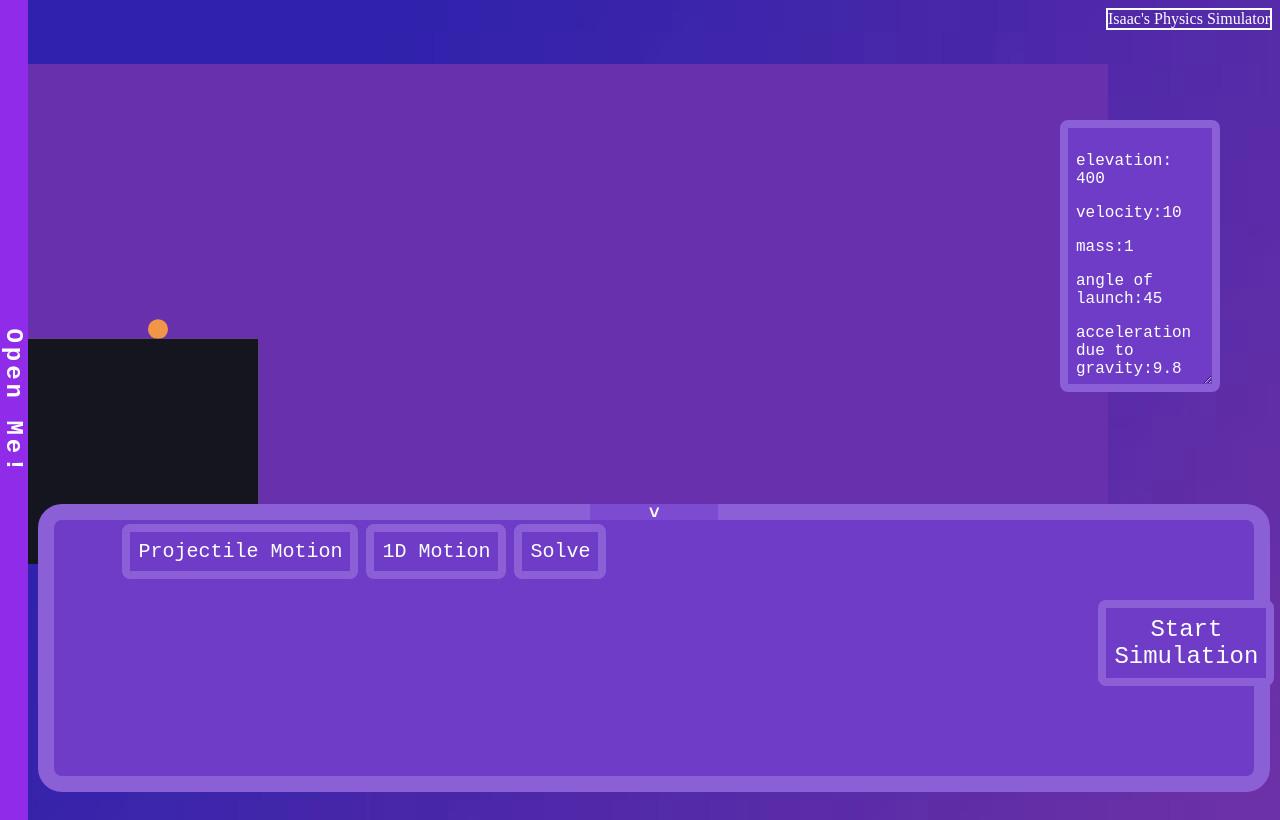
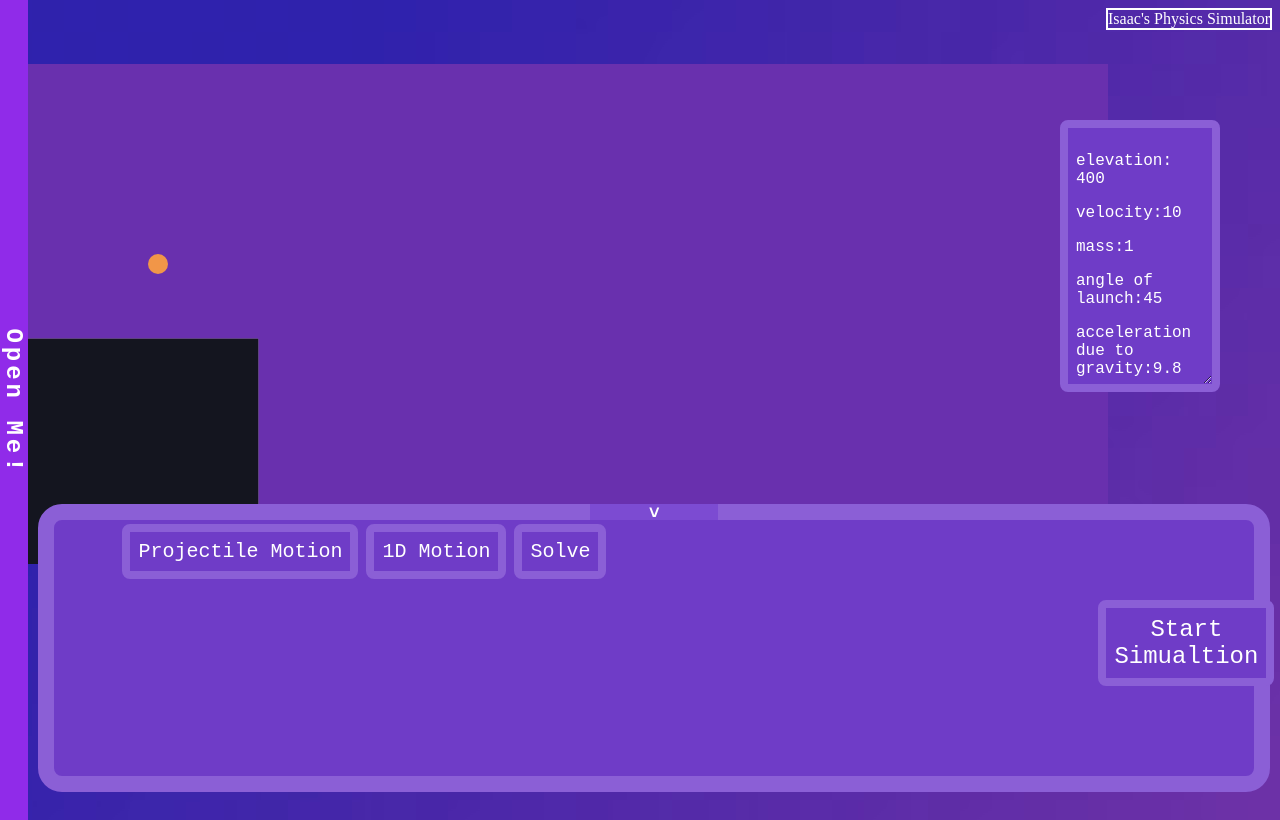
Before and after one commit to GeetHubUser814/Physics-Sim2, a React (Vite) app in the folder Physics-simulator-app/: page / in a window 1280 px wide. Built offline with nearby package versions, Linux system fonts and the light colour scheme.

Commit message:
ADDED AN INITIAL VELOCITY, NEXT TIE IT TO THE FORM INPUT

```diff
--- a/Physics-simulator-app/src/DashKinematics.jsx
+++ b/Physics-simulator-app/src/DashKinematics.jsx
@@ -114,11 +114,24 @@ function DashKinematics() {
         setSubmitReceipt(projectileSim);
     };
 
+    const [isRunning, setIsRunning] = useState(false);
+
     function startSimulation(){
-        setStoreProjectileSim(submitReceipt);
+        if(!isRunning){
+            setStoreProjectileSim(submitReceipt);
+            const startSimulation = new CustomEvent("startSimulation");
+            window.dispatchEvent(startSimulation);
+            setIsRunning(true);
+        }else{
+            const endSimulation = new CustomEvent("endSimulation");
+            window.dispatchEvent(endSimulation);
+            setIsRunning(false);
+        }
     }
 
-
+    function switchSimulationBtn(){
+        setIsRunning(true);
+    }
 
     return(
         <div>
@@ -278,7 +291,7 @@ function DashKinematics() {
                 <p>angle of launch:{submitReceipt.launchAngle}</p>
                 <p>acceleration due to gravity:{submitReceipt.gravAcceleration}</p>
             </div>
-            <button className="startBtn" onClick={startSimulation}>Start Simulation</button>
+            <button className="startBtn" onClick={startSimulation}>{isRunning ? "Stop Simulation" : "Start Simualtion"}</button>
         </div>
     );
 }
--- a/Physics-simulator-app/src/KinematicsMatter.jsx
+++ b/Physics-simulator-app/src/KinematicsMatter.jsx
@@ -4,6 +4,11 @@ import { useProjectileStore } from './ProjectileSimStore';
 
 const KinematicsMatter = () => {
     const sceneRef = useRef(null);
+    const engineRef = useRef(null);
+    const runnerRef = useRef(null);
+    const ballRef = useRef(null);
+
+    const [isRunning, setIsRunning] = useState(false);
 
     const storeProjectileSim = useProjectileStore((state) => state.projectileSim);
 
@@ -15,8 +20,12 @@ const KinematicsMatter = () => {
         window.addEventListener("fromWEPBtn", otherHide);
         window.addEventListener("fromLinearMBtn", otherHide);
 
-        const {Engine, Render, Runner, Bodies, Composite} = Matter;
+        window.addEventListener("startSimulation", startSimulation);
+        window.addEventListener("endSimulation", endSimulation);
+
+        const {Engine, Render, Runner, Bodies, Composite, Body} = Matter;
         const engine = Engine.create();
+        engineRef.current = engine;
 
         const render = Render.create({
             element: sceneRef.current,
@@ -28,16 +37,22 @@ const KinematicsMatter = () => {
                 background: 'rgb(105, 48, 174)',
             },
         });
+        const runner = Runner.create();
+        runnerRef.current = runner;
+
         const ball = Bodies.circle(150, 200, 10);
         const floor = Bodies.rectangle(550, 490, 1200, 50, {isStatic: true});
         const elevation = Bodies.rectangle(0, 475, 500, storeProjectileSim.elevation, {isStatic: true});
+        ballRef.current = ball;
+
 
         Composite.add(engine.world, [ball, floor, elevation]);
-
+        Render.run(render);
+        /*
         const runner = Runner.create();
         Runner.run(runner,engine);
         Render.run(render);
-
+        */
         return () => {
             window.removeEventListener("kinCanvas", kinCanvasHS);
             Runner.stop(runner);
@@ -48,6 +63,24 @@ const KinematicsMatter = () => {
             render.textures = {};
         }
     }, [storeProjectileSim.elevation]);
+
+    const startSimulation = () => {
+        if(isRunning) return;
+
+        const{Runner, Body} = Matter;
+        Body.setVelocity(ballRef.current, {x: 10, y: 0});
+        Runner.run(runnerRef.current, engineRef.current);
+        setIsRunning(true);
+    };
+
+    const endSimulation = () => {
+        console.log("sim ended");
+
+        const {Runner, Body} = Matter;
+        Runner.stop(runnerRef.current);
+        Body.setPosition(ballRef.current, {x: 150, y: 200});
+        Body.setVelocity(ballRef.current, {x: 0, y: 0});
+    }
 
     const canvasHidden = useRef(false);
     const kinCanvasHS = () => {
```
